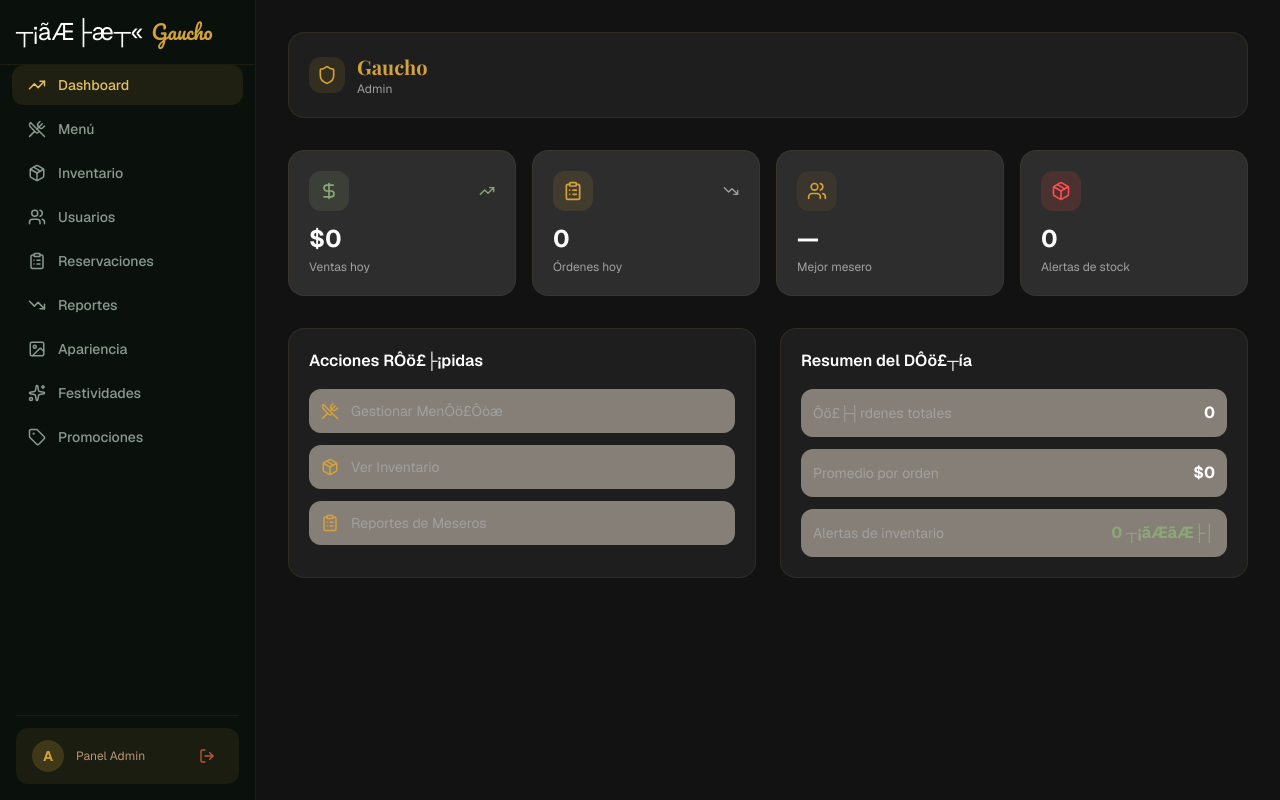
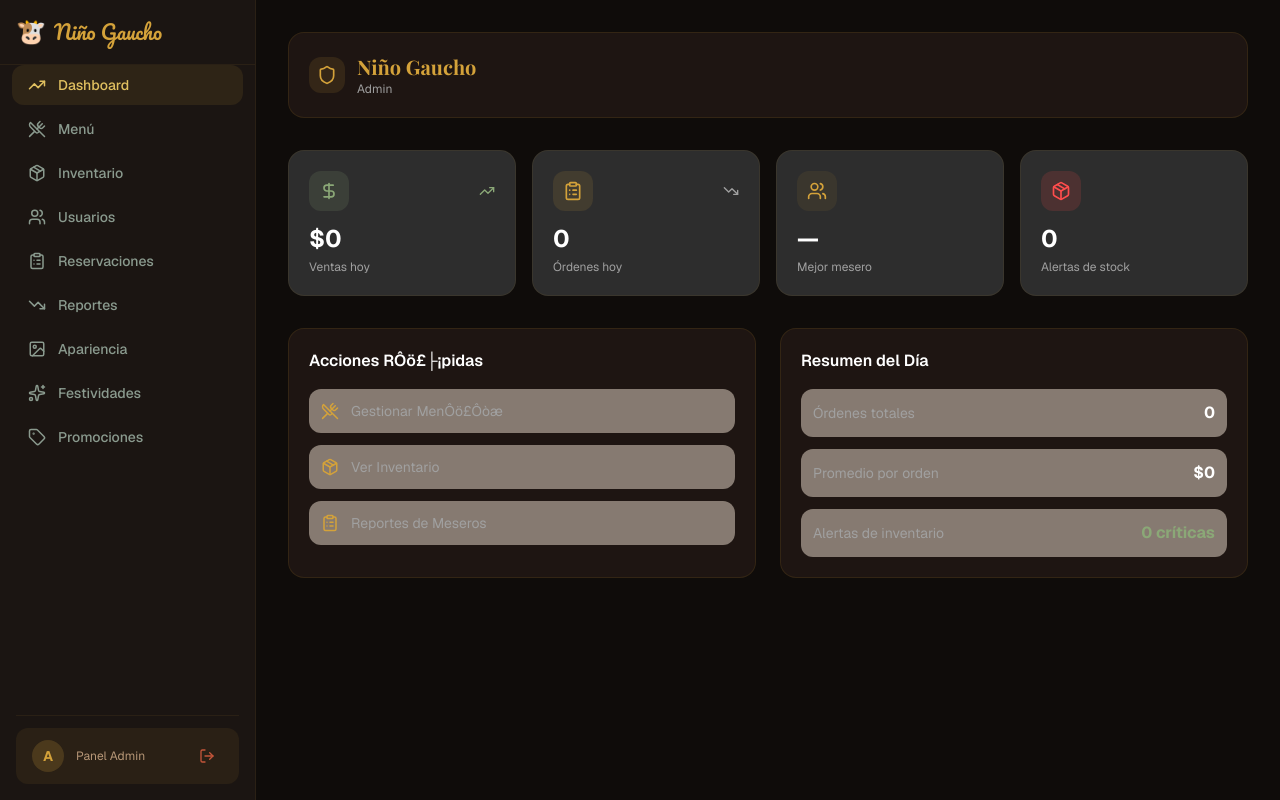
Before and after one commit to jesushernandezmonts/RestauranteGaucho, a Next.js app: page /admin in a window 1280 px wide. Built offline with nearby package versions, Linux system fonts and the light colour scheme; no server answers; the database is empty; sample sign-in values are in the browser's storage; a web font is replaced by a local one.

Commit message:
feat: apply gourmet dark theme, fix character encodings, and optimize SSR image load to prevent flickering

```diff
--- a/src/app/admin/page.tsx
+++ b/src/app/admin/page.tsx
@@ -186,7 +186,7 @@ export default function AdminDashboard() {
             </div>
             <div>
               <h1 className="font-display text-xl font-bold" style={{ color: "#D4A23A" }}>
-                Gaucho
+                Niño Gaucho
               </h1>
               <p className="text-xs" style={{ color: "#A0A0A0" }}>Admin</p>
             </div>
@@ -297,11 +297,11 @@ export default function AdminDashboard() {
 
           <div className="card">
             <h3 className="font-semibold text-text-primary mb-4">
-              Resumen del DÔö£┬ía
+              Resumen del Día
             </h3>
             <div className="space-y-3">
               <div className="flex justify-between items-center p-3 rounded-xl bg-surface-light/50">
-                <span className="text-sm text-text-secondary">Ôö£├┤rdenes totales</span>
+                <span className="text-sm text-text-secondary">Órdenes totales</span>
                 <span className="font-bold text-text-primary">{stats.ordenesRecientes}</span>
               </div>
               <div className="flex justify-between items-center p-3 rounded-xl bg-surface-light/50">
@@ -313,7 +313,7 @@ export default function AdminDashboard() {
               <div className="flex justify-between items-center p-3 rounded-xl bg-surface-light/50">
                 <span className="text-sm text-text-secondary">Alertas de inventario</span>
                 <span className={`font-bold ${stats.alertasStock > 0 ? "text-danger" : "text-success"}`}>
-                  {stats.alertasStock > 0 ? `${stats.alertasStock} ┬¡ãÆ├ÂÔöñ` : "0 ┬¡ãÆãÆ├│"}
+                  {stats.alertasStock > 0 ? `${stats.alertasStock} críticas` : "0 críticas"}
                 </span>
               </div>
             </div>
@@ -330,7 +330,7 @@ export default function AdminDashboard() {
         className={`fixed inset-y-0 left-0 z-50 w-64 transform transition-transform duration-200 ${
           sidebarOpen ? "translate-x-0" : "-translate-x-full"
         } lg:translate-x-0 lg:static lg:z-auto`}
-        style={{ background: "#0A110C", borderRight: "1px solid rgba(212,162,58,0.08)" }}
+        style={{ background: "#1B1512", borderRight: "1px solid rgba(212,162,58,0.08)" }}
       >
         <div className="p-4" style={{ borderBottom: "1px solid rgba(212,162,58,0.08)" }}>
           <div className="flex items-center justify-between">
@@ -338,9 +338,9 @@ export default function AdminDashboard() {
               onClick={() => setActiveSection("dashboard")}
               className="flex items-center gap-2"
             >
-              <span className="text-2xl">┬¡ãÆ├æ┬«</span>
+              <span className="text-2xl">🐮</span>
               <span className="font-script text-xl" style={{ color: "#D4A23A" }}>
-                Gaucho
+                Niño Gaucho
               </span>
             </button>
             <button
@@ -401,7 +401,7 @@ export default function AdminDashboard() {
               onClick={() => signOut({ callbackUrl: "/admin/login" })}
               className="p-2 rounded-lg transition-colors"
               style={{ color: "#C4553A" }}
-              aria-label="Cerrar sesi├│n"
+              aria-label="Cerrar sesión"
             >
               <LogOut size={16} />
             </button>
@@ -413,8 +413,8 @@ export default function AdminDashboard() {
       <button
         onClick={() => setSidebarOpen(true)}
         className="lg:hidden fixed top-4 left-4 z-40 p-2 rounded-xl"
-        style={{ background: "#1A2A1E", border: "1px solid rgba(212,162,58,0.08)" }}
-        aria-label="MenÔö£Ôòæ"
+        style={{ background: "#2A1B12", border: "1px solid rgba(212,162,58,0.08)" }}
+        aria-label="Menú"
       >
         <Menu size={20} style={{ color: "#E0C060" }} />
       </button>
--- a/src/app/cocina/page.tsx
+++ b/src/app/cocina/page.tsx
@@ -194,7 +194,7 @@ export default function CocinaDashboard() {
   const listas = ordenes.filter((o) => o.estado === "LISTO");
 
   return (
-    <div className="min-h-screen dark-section">
+    <div className="min-h-screen dark-section" style={{ background: "#121212" }}>
       {/* Header */}
       <div className="glass border-b border-primary/10 px-4 py-4">
         <div className="max-w-7xl mx-auto flex items-center justify-between">
--- a/src/app/globals.css
+++ b/src/app/globals.css
@@ -203,15 +203,15 @@ body {
 /* ─── DARK SECTION (admin/internal panels — high contrast) ──── */
 
 .dark-section {
-  background: #121212;
+  background: #0F0C0A;
   color: #FFFFFF;
 }
 .dark-section .card {
-  background: #1E1E1E;
-  border-color: rgba(212,162,58,0.10);
+  background: #1E1512;
+  border-color: rgba(232,171,47,0.10);
 }
 .dark-section .card:hover {
-  border-color: rgba(212,162,58,0.22);
+  border-color: rgba(232,171,47,0.22);
   box-shadow: 0 4px 24px rgba(0, 0, 0, 0.3);
 }
 
--- a/src/app/mesero/page.tsx
+++ b/src/app/mesero/page.tsx
@@ -199,7 +199,7 @@ export default function MeseroDashboard() {
             <UtensilsCrossed className="text-primary" size={20} />
             <div>
               <h1 className="font-display text-lg font-bold text-gradient">
-                Gaucho
+                Niño Gaucho
               </h1>
               <p className="text-xs text-text-muted">Mesero</p>
             </div>
--- a/src/app/page.tsx
+++ b/src/app/page.tsx
@@ -3,12 +3,28 @@ import { AboutSection } from "@/components/AboutSection";
 import { MenuWrapper } from "@/components/MenuWrapper";
 import { GallerySection } from "@/components/GallerySection";
 import { ContactSection } from "@/components/ContactSection";
+import { prisma } from "@/lib/prisma";
 
-export default function Home() {
+async function getConfig() {
+  try {
+    const configs = await prisma.configuracion.findMany();
+    const map: Record<string, string> = {};
+    for (const c of configs) {
+      map[c.clave] = c.valor;
+    }
+    return map;
+  } catch (error) {
+    console.error("Error fetching config server-side:", error);
+    return {};
+  }
+}
+
+export default async function Home() {
+  const config = await getConfig();
   return (
     <>
-      <HeroSection />
-      <AboutSection />
+      <HeroSection initialConfig={config} />
+      <AboutSection initialConfig={config} />
       <MenuWrapper />
       <GallerySection />
       <ContactSection />
--- a/src/components/AboutSection.tsx
+++ b/src/components/AboutSection.tsx
@@ -2,10 +2,10 @@
 
 import { useEffect, useRef, useState } from "react";
 
-export function AboutSection() {
+export function AboutSection({ initialConfig = {} }: { initialConfig?: Record<string, string> }) {
   const statsRef = useRef<HTMLDivElement>(null);
-  const [config, setConfig] = useState<Record<string, string>>({});
-  const [loaded, setLoaded] = useState(false);
+  const [config, setConfig] = useState<Record<string, string>>(initialConfig);
+  const [loaded, setLoaded] = useState(Object.keys(initialConfig).length > 0);
 
   useEffect(() => {
     function fetchConfig() {
--- a/src/components/HeroSection.tsx
+++ b/src/components/HeroSection.tsx
@@ -69,9 +69,9 @@ const FESTIVAL_STYLES: Record<string, {
   },
 };
 
-export function HeroSection() {
-  const [config, setConfig] = useState<Record<string, string>>({});
-  const [loaded, setLoaded] = useState(false);
+export function HeroSection({ initialConfig = {} }: { initialConfig?: Record<string, string> }) {
+  const [config, setConfig] = useState<Record<string, string>>(initialConfig);
+  const [loaded, setLoaded] = useState(Object.keys(initialConfig).length > 0);
   const { esFestividad, festividadActiva, titulo, mensaje } = useFestividad();
 
   useEffect(() => {
```
